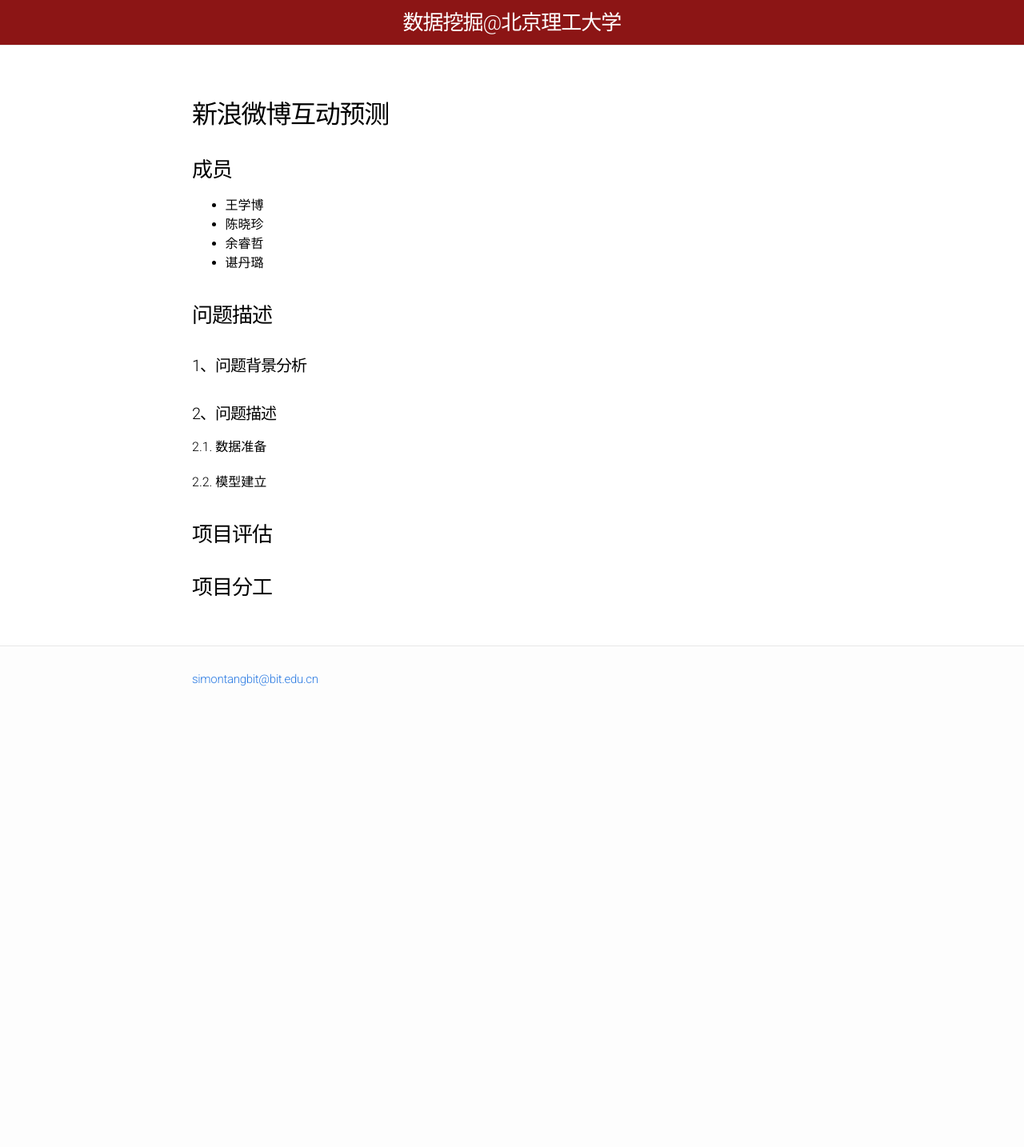
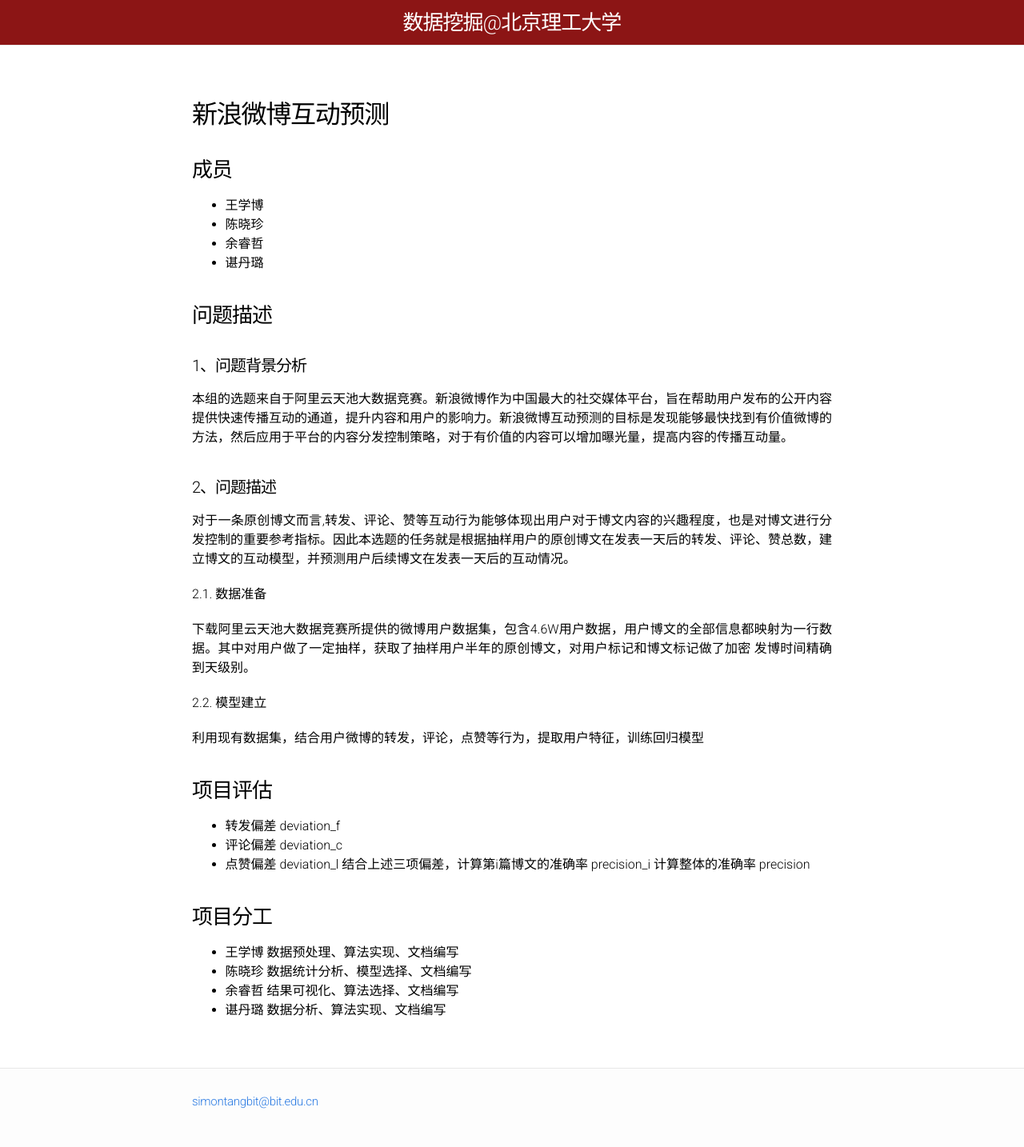
Before and after one commit to BITDM/bitdm.github.io, a Jekyll site: the page built from 2018/projects/P07/proposal.md, in a window 1280 px wide. Shown: the whole page at 80% size. Built offline with Jekyll 4.4.1, drawn with Linux system fonts in a browser that asks for light colours; our own code applies the rules of GitHub Pages for plain Markdown files; before the commit the page ends 906 px from its top, so only the background shows below that.

Commit message:
Update proposal.md

```diff
--- a/2018/projects/P07/proposal.md
+++ b/2018/projects/P07/proposal.md
@@ -17,12 +17,31 @@
 
 #### 1、问题背景分析
 
+本组的选题来自于阿里云天池大数据竞赛。新浪微博作为中国最大的社交媒体平台，旨在帮助用户发布的公开内容提供快速传播互动的通道，提升内容和用户的影响力。新浪微博互动预测的目标是发现能够最快找到有价值微博的方法，然后应用于平台的内容分发控制策略，对于有价值的内容可以增加曝光量，提高内容的传播互动量。
+
 #### 2、问题描述
+
+对于一条原创博文而言,转发、评论、赞等互动行为能够体现出用户对于博文内容的兴趣程度，也是对博文进行分发控制的重要参考指标。因此本选题的任务就是根据抽样用户的原创博文在发表一天后的转发、评论、赞总数，建立博文的互动模型，并预测用户后续博文在发表一天后的互动情况。
 
 2.1. 数据准备
 
+下载阿里云天池大数据竞赛所提供的微博用户数据集，包含4.6W用户数据，用户博文的全部信息都映射为一行数据。其中对用户做了一定抽样，获取了抽样用户半年的原创博文，对用户标记和博文标记做了加密 发博时间精确到天级别。
+
 2.2. 模型建立
+
+利用现有数据集，结合用户微博的转发，评论，点赞等行为，提取用户特征，训练回归模型
 
 ### 项目评估
 
+- 转发偏差 deviation_f
+- 评论偏差 deviation_c
+- 点赞偏差 deviation_l
+结合上述三项偏差，计算第i篇博文的准确率 precision_i
+计算整体的准确率 precision
+
 ### 项目分工
+
+- 王学博 数据预处理、算法实现、文档编写
+- 陈晓珍 数据统计分析、模型选择、文档编写
+- 余睿哲 结果可视化、算法选择、文档编写
+- 谌丹璐 数据分析、算法实现、文档编写
```
